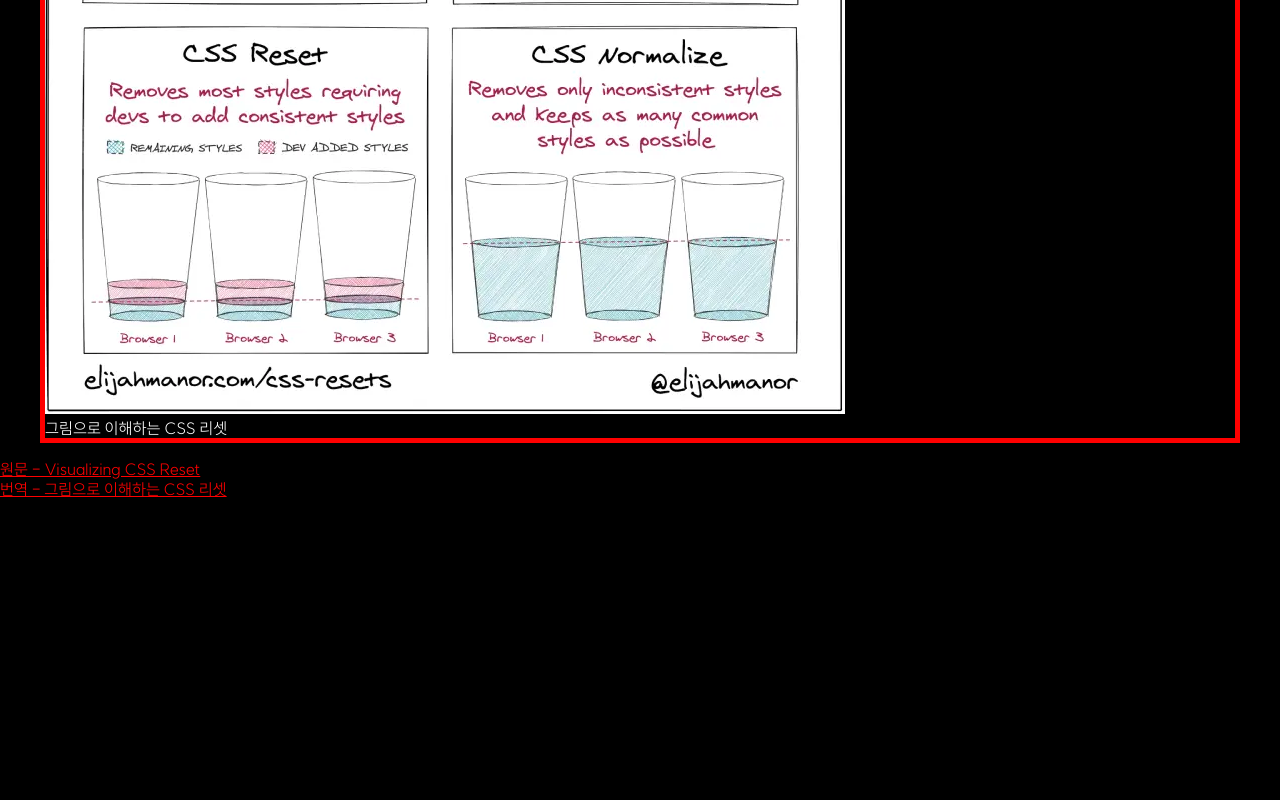
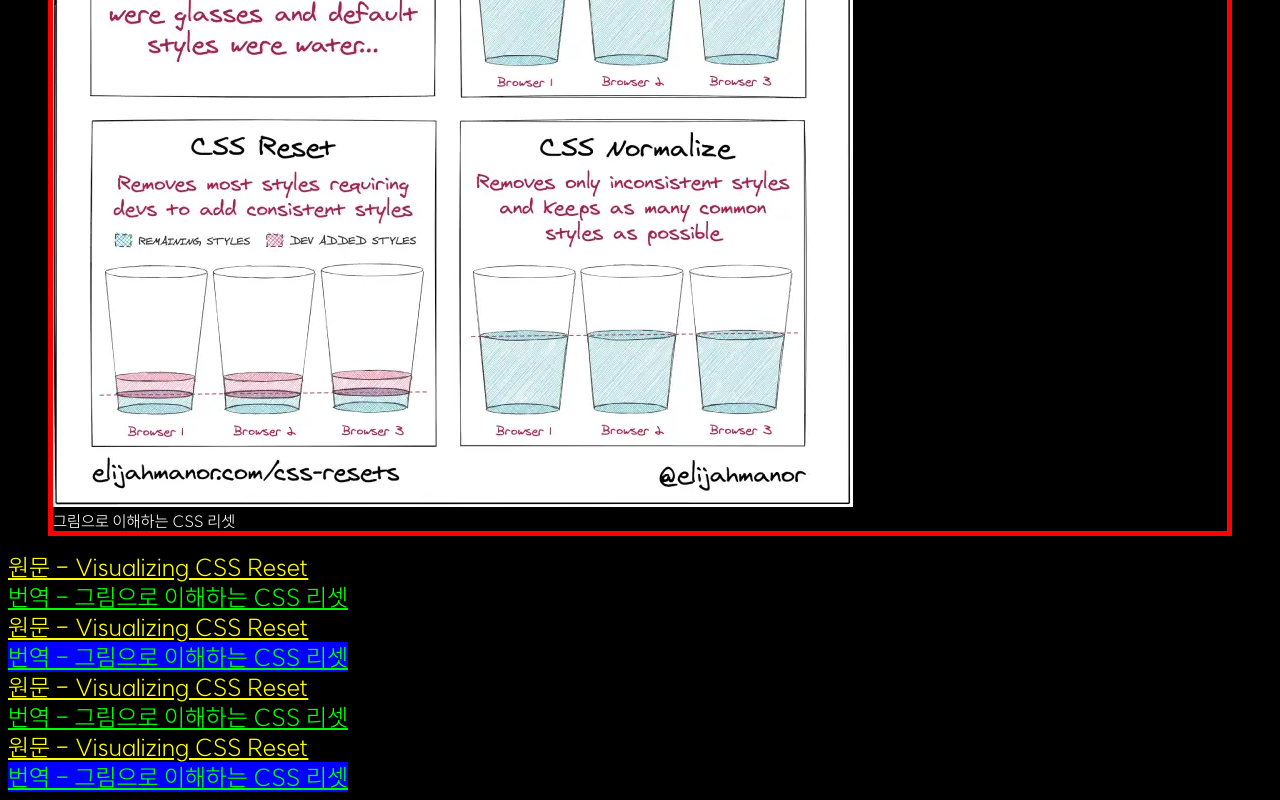
Before and after one commit to seulbinim/basic-html-css, a plain HTML site: page 25-selector.html in a window 1280 px wide. Shown: the part 617-1417 px from the top of the page. Before the commit the page ends 1116 px from the top, so only its background shows below. Drawn offline with Linux system fonts and the light colour scheme.

Commit message:
다양한 선택자 학습

```diff
--- a/25-selector.html
+++ b/25-selector.html
@@ -9,8 +9,12 @@
 </head>
 
 <body>
+
+  <p class="fancy align">여기는 본문입니다.</p>
+
+
   <div id="resetNormalize">
-    <h1 class="menu">CSS 리셋</h1>
+    <h1 class="menu" tabindex="0">CSS 리셋</h1>
     <p>CSS 리셋은 일관성 없는 다양한 브라우저의 기본 스타일을 초기화하는 목적으로 사용한답니다.</p>
     <p class="fancy">브라우저 마다 서로 조금씩 다른 기본 스타일을 가져요</p>
     <p>CSS Reset은 기본 스타일 대부분을 제거하고, 새롭게 스타일을 추가해요.</p>
@@ -26,6 +30,18 @@
         Visualizing CSS Reset</a></li>
     <li><a href="https://brunch.co.kr/@euid/2" target="_blank">번역 - 그림으로 이해하는
         CSS 리셋</a></li>
+    <li><a href="https://elijahmanor.com/blog/css-resets" target="_blank">원문 -
+        Visualizing CSS Reset</a></li>
+    <li><a href="./24-inline-style.html" target="_blank">번역 - 그림으로 이해하는
+        CSS 리셋</a></li>
+    <li><a href="https://elijahmanor.com/blog/css-resets" target="_blank">원문 -
+        Visualizing CSS Reset</a></li>
+    <li><a href="https://brunch.co.kr/@euid/2" target="_blank">번역 - 그림으로 이해하는
+        CSS 리셋</a></li>
+    <li><a href="https://elijahmanor.com/blog/css-resets" target="_blank">원문 -
+        Visualizing CSS Reset</a></li>
+    <li><a href="./24-inline-style.html" target="_blank">번역 - 그림으로 이해하는
+        CSS 리셋</a></li>
   </ul>
 </body>
 
--- a/css/25-selector.css
+++ b/css/25-selector.css
@@ -5,10 +5,15 @@
   color: inherit;
 }
 
+/* 가상 요소 선택자 */
+::selection {
+  background: #373e6a;
+  color: hotpink;
+}
+
 /* 태그 선택자 */
 body {
   font-family: "SUIT";
-  margin: 0;
   font-weight: 300;
   background-color: #000;
   color: hsla(110, 100%, 100%, 1);
@@ -20,13 +25,51 @@ body {
   text-shadow: 4px 4px 3px #77f;
 }
 
+.align {
+  text-align: center;
+}
+
 ul.menu {
   margin: 0;
   padding-left: 0;
-  color: #f00;
+  color: #0f0;
 }
 
 /* 아이디 선택자 */
 #demo {
   border: red 5px solid;
 }
+
+/* 속성 선택자 */
+.menu a[href$=".html"] {
+  background-color: blue;
+}
+
+/* 선택자 목록 */
+.fancy,
+.menu {
+  font-size: 24px;
+}
+
+/* 가상 요소 선태자 */
+.align::before {
+  content: "이전 요소";
+}
+
+.align::after {
+  content: "다음 요소";
+}
+
+/* 가상 클래스 */
+.menu li:nth-child(odd) {
+  color: yellow;
+}
+
+.menu a:hover {
+  border: 5px solid orange;
+}
+
+h1.menu:hover,
+h1.menu:focus {
+  background-color: teal;
+}
```
